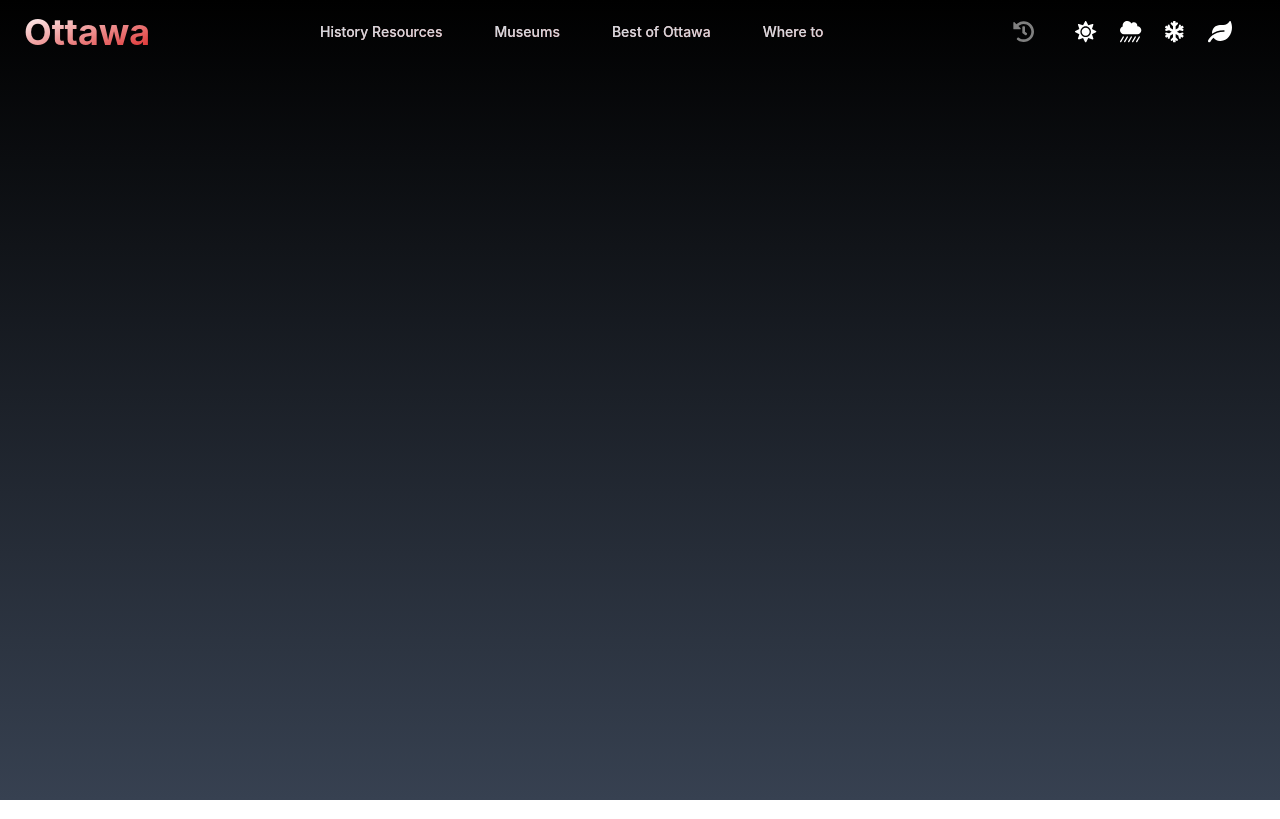
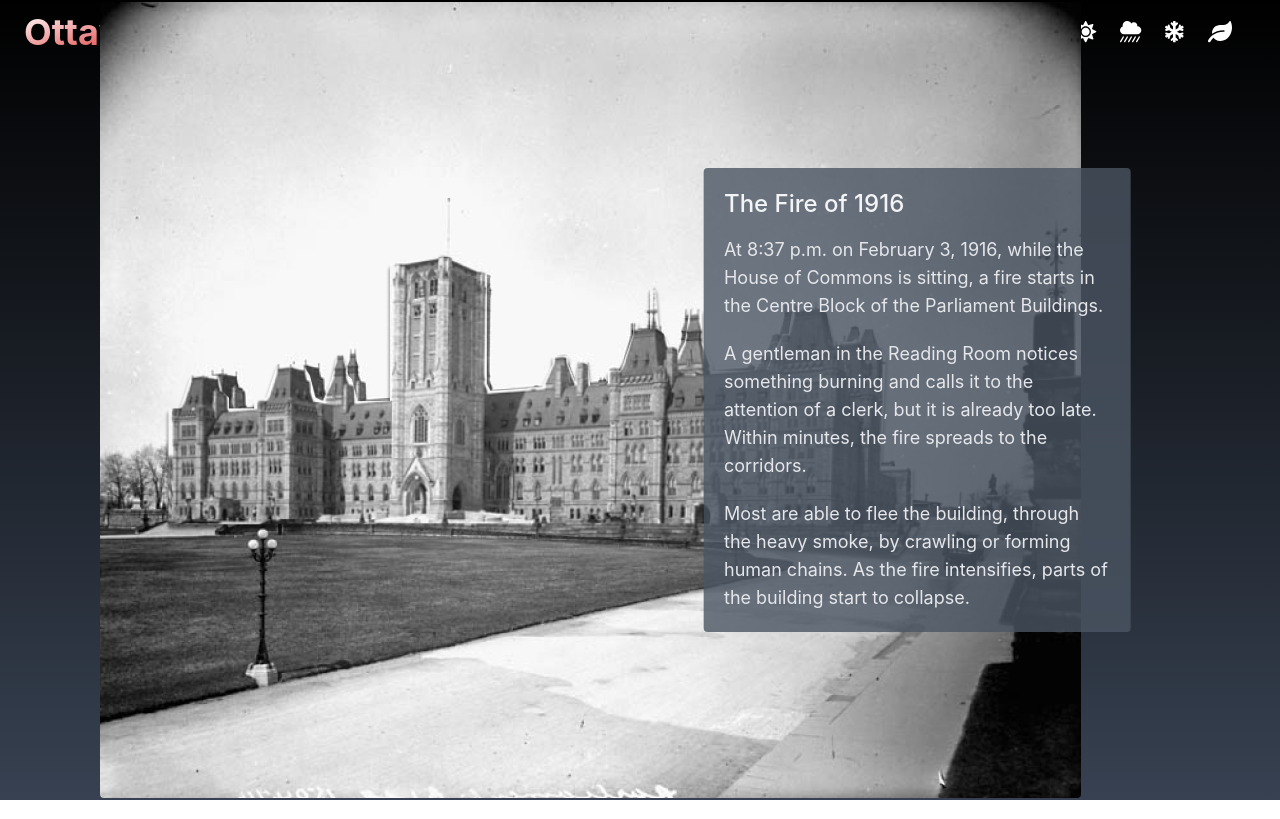
Before and after one commit to marvincayetano/awatto, a React (Vite) app: page / in a window 1280 px wide. Built offline with nearby package versions, Linux system fonts and the light colour scheme.

Commit message:
🔥 Chore: food

```diff
--- /dev/null
+++ b/src/components/Food/components/Food.tsx
@@ -0,0 +1,7 @@
+import React from "react";
+
+interface FoodProps {}
+
+export function Food({}: FoodProps) {
+  return <div></div>;
+}
--- /dev/null
+++ b/src/components/Food/index.ts
@@ -0,0 +1,3 @@
+import { Food } from "./components/Food";
+
+export default Food;
--- a/src/components/HistoryParl/components/HistoryParl.tsx
+++ b/src/components/HistoryParl/components/HistoryParl.tsx
@@ -1,9 +1,8 @@
 import React from "react";
+import { HistoryParlReconstruction } from "./HistoryReconstruction";
 
 interface HistoryParlProps {}
 
 export const HistoryParl: React.FC<HistoryParlProps> = ({}) => {
-  return <div></div>;
+  return <HistoryParlReconstruction />;
 };
-
-export default function HistorysParl({}: React.FC<HistoryParlProps>) {}
--- a/src/components/Nav/components/Nav.tsx
+++ b/src/components/Nav/components/Nav.tsx
@@ -18,9 +18,11 @@ export const Nav: React.FC<NavProps> = ({}) => {
 
   return (
     <div className="h-16 inline-flex w-full justify-between items-center pr-6 pl-6 fixed">
-      <h1 className="text-4xl font-bold text-transparent bg-clip-text bg-gradient-to-br from-white to-red-600">
-        Ottawa
-      </h1>
+      <a href="">
+        <h1 className="text-4xl font-bold text-transparent bg-clip-text bg-gradient-to-br from-white to-red-600">
+          Ottawa
+        </h1>
+      </a>
       <NavMenu type={currentType} />
       <div className="flex h-auto">
         <FontAwesomeIcon
--- a/src/components/Nav/components/NavMenu.tsx
+++ b/src/components/Nav/components/NavMenu.tsx
@@ -19,10 +19,13 @@ export const NavMenu: React.FC<NavMenuProps> = ({ type }) => {
         />
       ))}
 
+      <NavDropdown category={{ label: "Food" }} />
+
       <NavDropdown
         category={{ label: "Best of Ottawa" }}
         menuArr={[{ label: "Best Shawarma" }]}
       />
+
       <NavDropdown
         category={{ label: "Where to" }}
         menuArr={[
```
